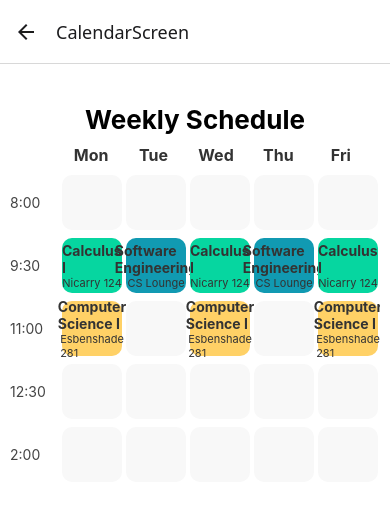
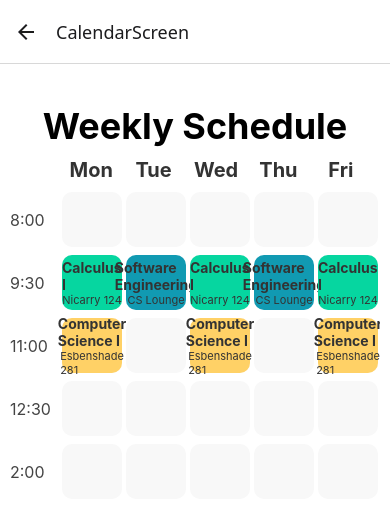
Before and after one commit to Etown-CS/25-26_Administrative_Course_Planner, a React Native app: screen /CalendarScreen in a window 390 px wide. Shown: the top 516 px of the page. Built offline with nearby package versions, Linux system fonts and the light colour scheme.

Commit message:
edited calendar screen

```diff
--- a/screens/calendarScreen.js
+++ b/screens/calendarScreen.js
@@ -96,7 +96,7 @@ const styles = StyleSheet.create({
     paddingTop: 40,
   },
   header: {
-    fontSize: 26,
+    fontSize: 36,
     fontWeight: "bold",
     marginBottom: 10,
     textAlign: "center",
@@ -117,7 +117,7 @@ const styles = StyleSheet.create({
     flex: 1,
     textAlign: "center",
     fontWeight: "bold",
-    fontSize: 16,
+    fontSize: 20,
     color: "#333",
   },
   row: {
@@ -127,7 +127,7 @@ const styles = StyleSheet.create({
   },
   timeText: {
     width: 50,
-    fontSize: 14,
+    fontSize: 16,
     color: "#444",
   },
   eventBox: {
```
